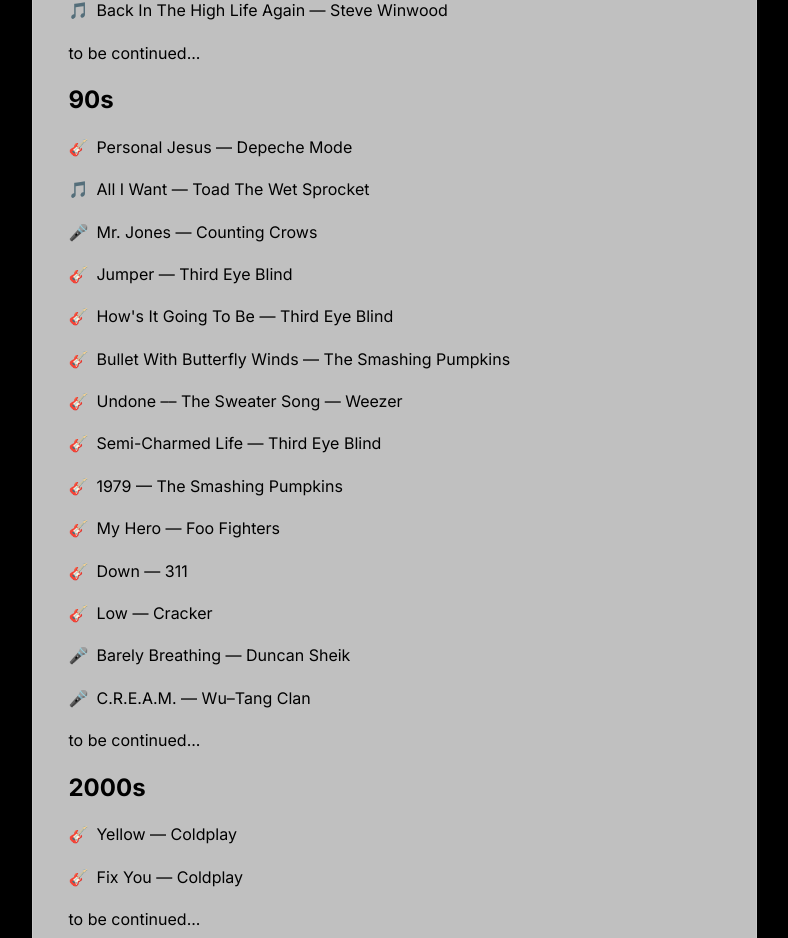
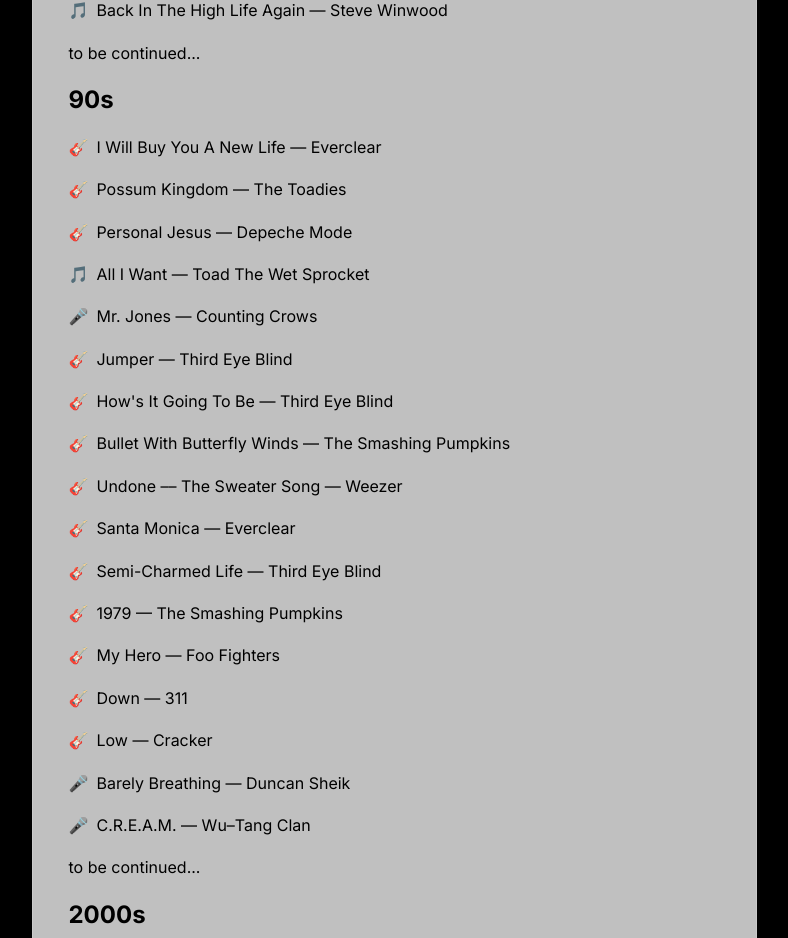
Before and after one commit to morganney/morgan.neys.info, a Next.js app: page /music in a window 1280 px wide. Shown: the part 1140-2078 px from the top of the page, without its empty margins (246-1034 px from the left). Built offline with nearby package versions, Linux system fonts and the light colour scheme.

Commit message:
feat: everclear, toadies. (#19)

```diff
--- a/app/(personal)/music/page.js
+++ b/app/(personal)/music/page.js
@@ -166,6 +166,18 @@
         <h2>90s</h2>
         <ul className={styles.list}>
           <li>
+            <song-details id="W05cPXpUHGI">
+              <span slot="icon">🎸</span>
+              <span slot="title">I Will Buy You A New Life &mdash; Everclear</span>
+            </song-details>
+          </li>
+          <li>
+            <song-details id="EkwD5rQ-_d4">
+              <span slot="icon">🎸</span>
+              <span slot="title">Possum Kingdom &mdash; The Toadies</span>
+            </song-details>
+          </li>
+          <li>
             <song-details id="u1xrNaTO1bI">
               <span slot="icon">🎸</span>
               <span slot="title">Personal Jesus &mdash; Depeche Mode</span>
@@ -209,6 +221,12 @@
               <span slot="title">
                 Undone &ndash;&ndash; The Sweater Song &mdash; Weezer
               </span>
+            </song-details>
+          </li>
+          <li>
+            <song-details id="MW6E_TNgCsY">
+              <span slot="icon">🎸</span>
+              <span slot="title">Santa Monica &mdash; Everclear</span>
             </song-details>
           </li>
           <li>
```
